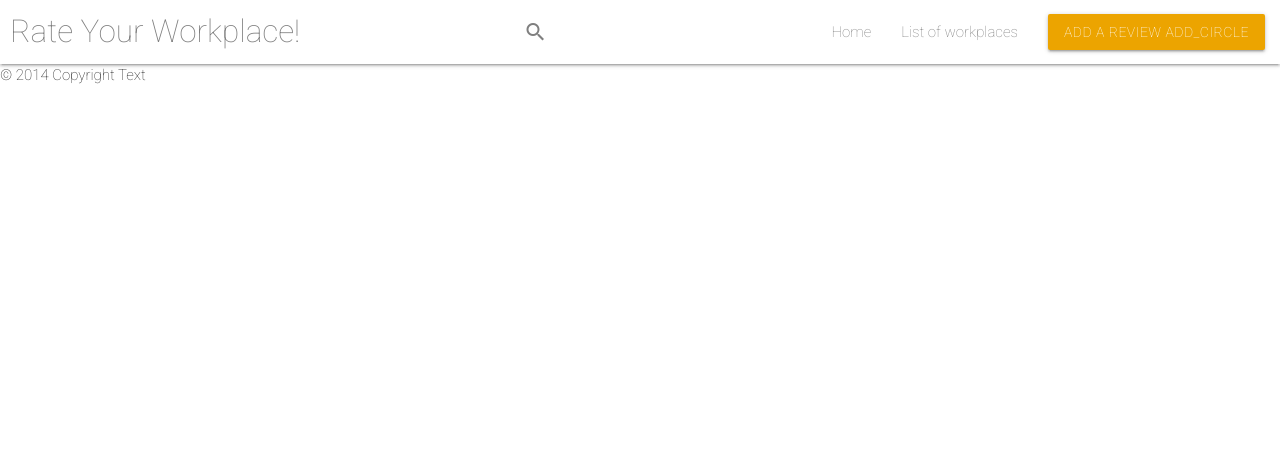
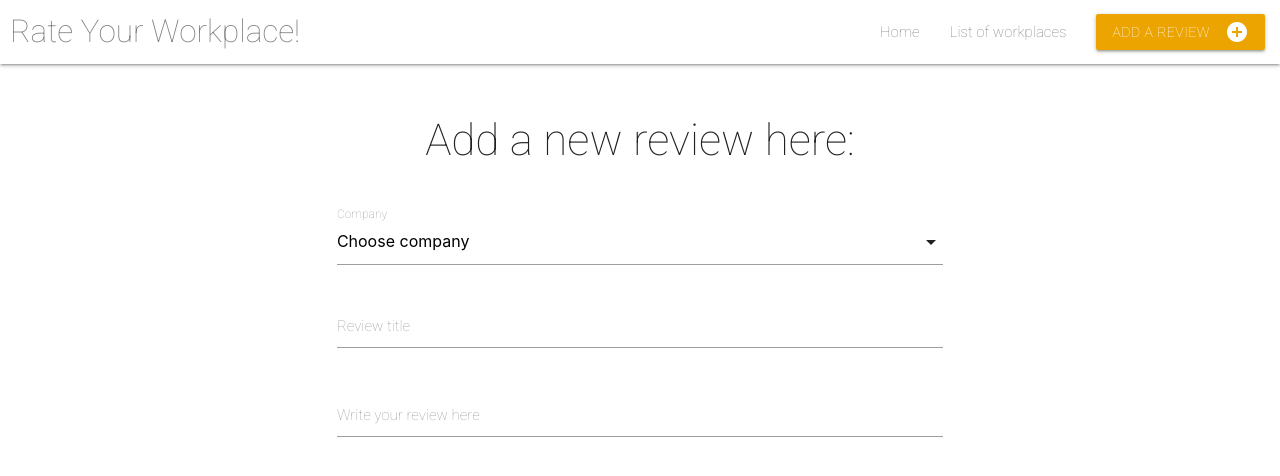
Before and after one commit to sebson1990/antoo-workplace, a Flask app: page /add_review in a window 1280 px wide. Shown: the top 476 px of the page. Run offline with Flask 2, Linux system fonts and the light colour scheme; some libraries are stand-ins or nearby versions.

Commit message:
added the add review page

```diff
--- a/static/styles.css
+++ b/static/styles.css
@@ -1,14 +1,14 @@
 body {
     font-family: 'Roboto', sans-serif;
-}
+  }
 
-/* styling the Navbar */
+
+/* Navbar */
 
 .navbar-style {
     background-color:white;
 
 }
-
 .navbar-elements {
     color: #7F7F7F !important;
 }
@@ -24,3 +24,12 @@ body {
 .logo-style {
     margin-left: 10px;
 }
+
+
+/* body */
+
+.row {
+    margin-left: 0px !important;
+    margin-right: 0px !important;
+    margin-bottom: 0px !important;
+}
--- a/templates/addreview.html
+++ b/templates/addreview.html
@@ -1,4 +1,41 @@
 {% extends "base.html" %}
 {% block content %}
 
+<br>
+<h3 class="center-text">Add a new review here:</h3>
+<br>
+
+<div class="row">
+    <form class="col s12">
+        <div class="row">
+            <div class="col s12 m2 l3"></div>
+            <div class="input-field col s12 m8 l6">
+                <select>
+                    <option value="" disabled selected>Choose company</option>
+                    <option value="1">Company 1</option>
+                    <option value="2">Company 2</option>
+                </select>
+                <label>Company</label>
+            </div>
+            <div class="col s12 m2 l3"></div>
+        </div>
+        <div class="row">
+            <div class="col s12 m2 l3"></div>
+            <div class="input-field col s12 m8 l6">
+                <textarea id="textarea1" class="materialize-textarea"></textarea>
+                <label for="textarea1">Review title</label>
+            </div>
+            <div class="col s12 m2 l3"></div>
+        </div>
+        <div class="row">
+            <div class="col s12 m2 l3"></div>
+            <div class="input-field col s12 m8 l6">
+                <textarea id="textarea1" class="materialize-textarea"></textarea>
+                <label for="textarea1">Write your review here</label>
+            </div>
+            <div class="col s12 m2 l3"></div>
+        </div>
+    </form>
+</div>
+
 {% endblock %}
--- a/templates/base.html
+++ b/templates/base.html
@@ -6,15 +6,10 @@
     <meta name="viewport" content="width=device-width, initial-scale=1.0">
     <title>Rate your workplace</title>
     <link rel="stylesheet" href="{{url_for('static', filename='styles.css')}}" type="text/css" />
-    <link rel="stylesheet" href="https://cdnjs.cloudflare.com/ajax/libs/materialize/1.0.0/css/materialize.min.css">
     <link href="https://fonts.googleapis.com/icon?family=Material+Icons" rel="stylesheet">
     <link href="https://fonts.googleapis.com/css2?family=Roboto:wght@100&display=swap" rel="stylesheet">
-    <script>
-        document.addEventListener('DOMContentLoaded', function () {
-            var elems = document.querySelectorAll('.sidenav');
-            var instances = M.Sidenav.init(elems, options);
-        });
-    </script>
+    <link rel="stylesheet" href="https://cdnjs.cloudflare.com/ajax/libs/materialize/1.0.0/css/materialize.min.css">
+
 </head>
 
 <body>
@@ -27,19 +22,11 @@
                 </a>
                 <a href="#" data-target="mobile-demo" class="sidenav-trigger"><i class="material-icons">menu</i></a>
                 <ul class="right hide-on-med-and-down">
-                    <li>
-                        <form>
-                            <div class="input-field">
-                                <input id="search" type="search" required>
-                                <label class="label-icon" for="search"><i
-                                        class="material-icons navbar-elements">search</i></label>
-                                <i class="material-icons">close</i>
-                            </div>
-                        </form>
                     </li>
                     <li><a class="navbar-elements" href="{{ url_for('get_reviews') }}">Home</a></li>
                     <li><a class="navbar-elements" href="{{ url_for('company_list') }}">List of workplaces</a></li>
-                    <li><a class="waves-effect waves-light btn add-review-button" href="{{ url_for('add_review') }}">Add a review <iclass="material-icons right">add_circle</i></a></li>
+                    <li><a class="waves-effect waves-light btn add-review-button" href="{{ url_for('add_review') }}">Add
+                            a review <i class="material-icons right">add_circle</i></a></li>
                 </ul>
             </div>
         </nav>
@@ -55,12 +42,14 @@
     {% endblock %}
 
 
-    <footer>
-        <div class="footer-copyright">
-                © 2014 Copyright Text
-        </div>
-    </footer>
+</body>
+<script src="https://cdnjs.cloudflare.com/ajax/libs/materialize/1.0.0/js/materialize.min.js"></script>
+<script>
+document.addEventListener('DOMContentLoaded', function() {
+    var elems = document.querySelectorAll('select');
+    var instances = M.FormSelect.init(elems);
+  });
 
-</body>
+</script>
 
 </html>
```
Also changed, not shown: templates/reviews.html (+4 -3 lines).
